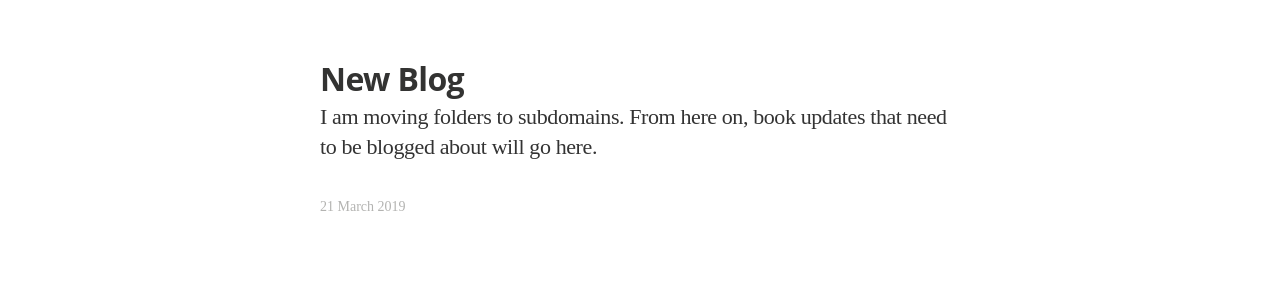
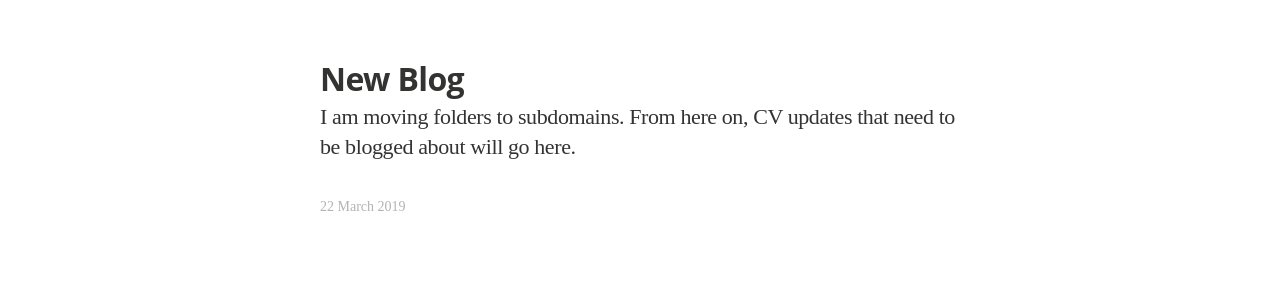
Before and after one commit to audreywatters/cv, a Jekyll site: the page built from blog/index.html, in a window 1280 px wide. Shown: the part 762-1062 px from the top of the page. Built offline with Jekyll 4.4.1, drawn with Linux system fonts in a browser that asks for light colours; nearby versions of some CDN libraries; some web fonts are replaced; the list of posts is cut into pages by our own code.

Commit message:
Updated blog post timestamp

```diff
--- a/_posts/2019-03-21-new-blog.html
+++ b/_posts/2019-03-22-new-blog.html
@@ -1,9 +1,9 @@
 ---
 layout: post
 title: "New Blog"
-date: 2019-03-21 23:35:00 +0000
+date: 2019-03-22 16:35:00 +0000
 tags:
 image: https://s3.amazonaws.com/hackedu/2010trends-pigeon.jpg
 imagecredits: https://www.flickr.com/photos/i_csuhai/3013221018
 ---
-<p>I am moving folders to subdomains. From here on, book updates that need to be blogged about will go here.</p>
+<p>I am moving folders to subdomains. From here on, CV updates that need to be blogged about will go here.</p>
```
